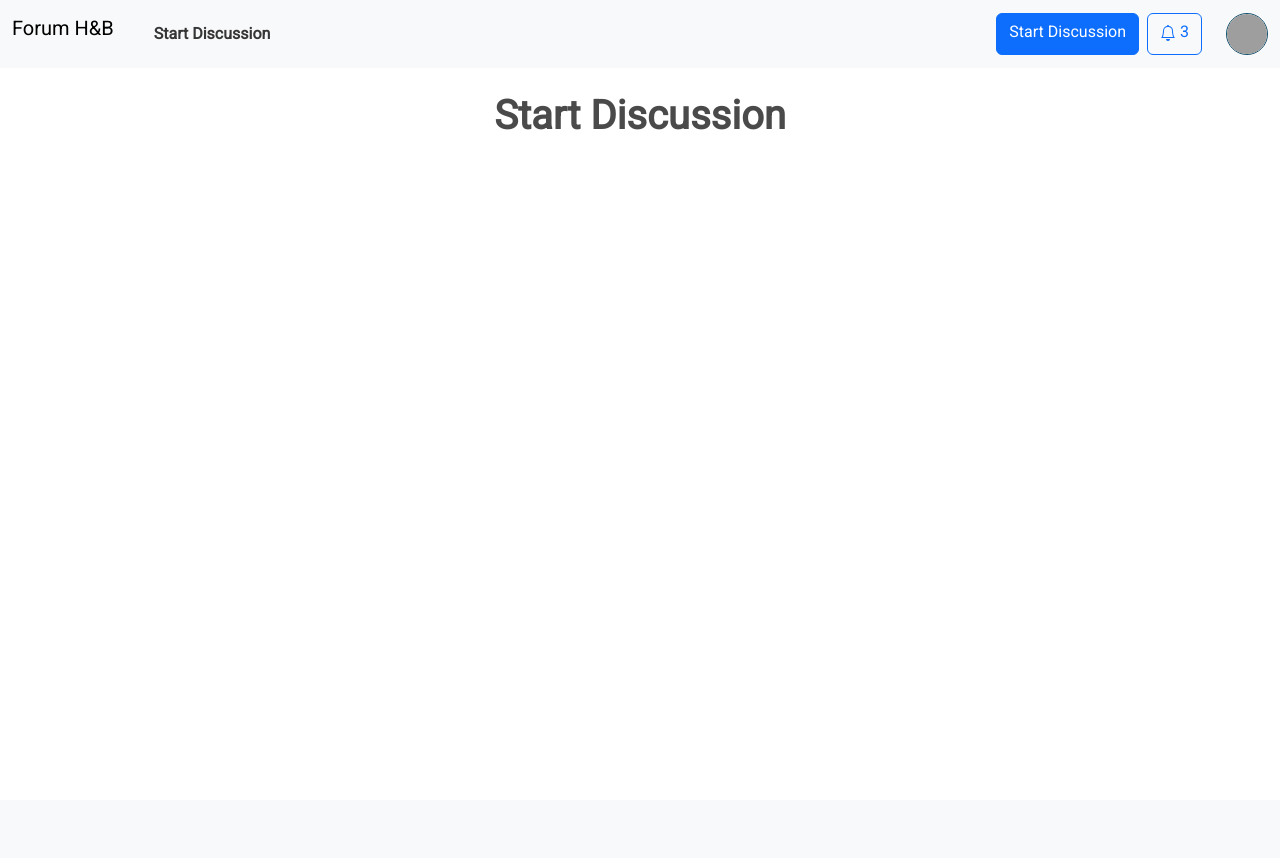
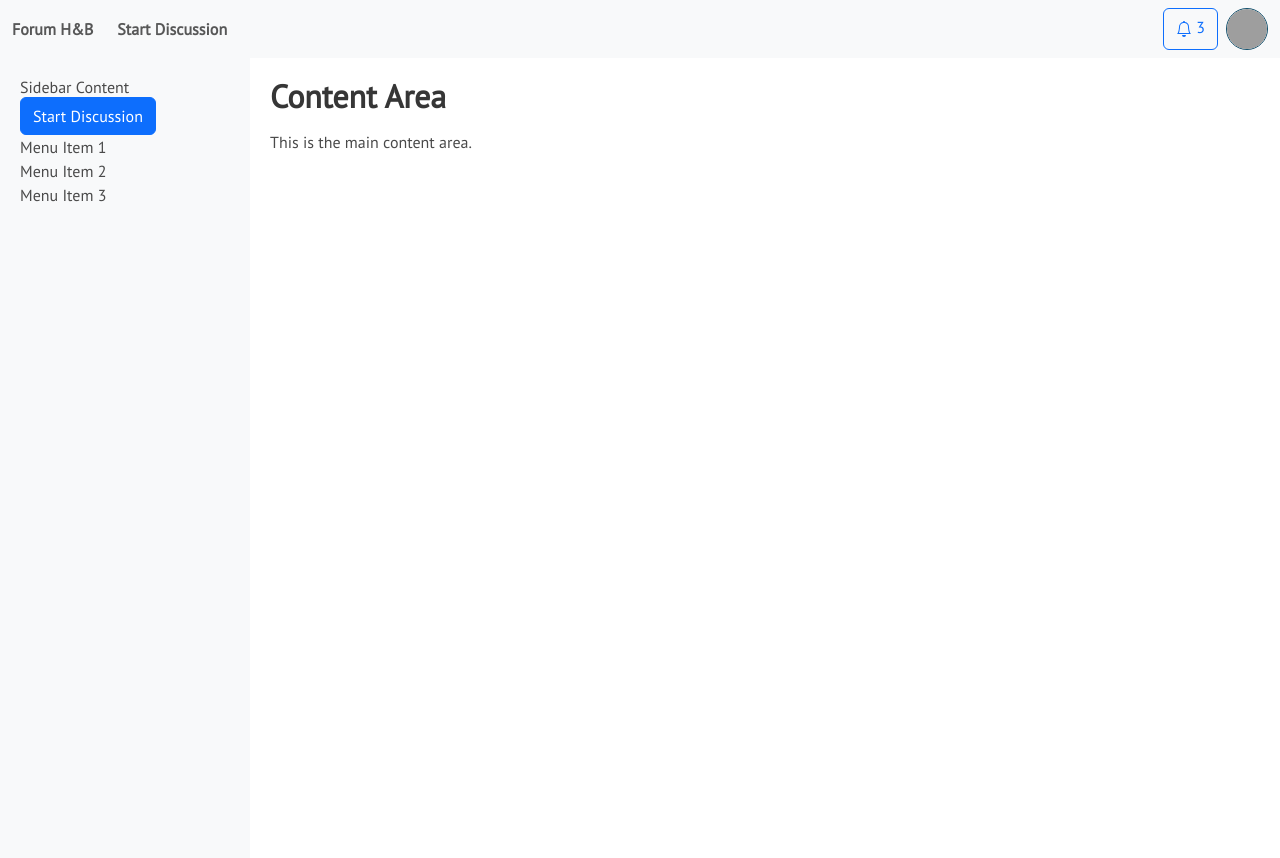
Before and after one commit to naufalrz-qi/ForumDiskusiKesehatandanKecantikan, a Flask app: page /create_post in a window 1280 px wide. Before the commit the page ends 130 px from the top, so only its background shows below. Run offline with Flask 3, Linux system fonts and the light colour scheme; some libraries are stand-ins or nearby versions; grey boxes are pictures that could not be loaded.

Commit message:
Sidebar template dan halaman create post

```diff
--- a/templates/forum_base.html
+++ b/templates/base_after.html
@@ -19,11 +19,30 @@
     rel="stylesheet"
     />
 
-    <link rel="stylesheet" href="{{ url_for('static',filename='mystyle.css') }}">
+    <link rel="stylesheet" href="../static/mystyle.css">
+
     <style>
-        * {
-            font-family: 'Roboto', sans-serif;
-        }
+      /* Styling for sidebar */
+      .sidebar {
+        margin-top: 58px;
+        position: fixed;
+        top: 0;
+        left: 0;
+        height: 100%;
+        width: 250px;
+        background-color: #f8f9fa;
+        padding: 20px;
+        overflow-y: auto;
+      }
+      /* Styling for content area */
+      .content {
+        margin-top: 58px;
+        margin-left: 250px;
+        padding: 20px;
+      }
+      .full-screen {
+        margin-left: 0 !important;
+      }
     </style>
     <!-- Block untuk Title -->
     {% block head %}
@@ -32,25 +51,27 @@
 </head>
 <body>
     <!-- Navbar -->
-    <nav class="navbar navbar-expand-lg bg-body-tertiary">
+    <nav class="navbar navbar-expand-lg bg-body-tertiary is-fixed-top">
         <div class="container-fluid">
-          <a class="navbar-brand" href="#">Forum H&B</a>
-          <button class="navbar-toggler" type="button" data-bs-toggle="collapse" data-bs-target="#navbarNavAltMarkup" aria-controls="navbarNavAltMarkup" aria-expanded="false" aria-label="Toggle navigation">
-            <span class="navbar-toggler-icon"></span>
-          </button>
-          <div class="navbar-text mx-5">
-            <strong>
+          <a class="navbar-text has-text-weight-bold" href="/">
+            Forum H&B</a>
+            <div class="navbar-text mx-5">
+
               {% block title %}
 
               {% endblock %}
-            </strong>
 
           </div>
+
+          <button id="sidebarToggle" onclick="toggle_sidebar()" class="navbar-toggler" type="button">
+            <span class="navbar-toggler-icon"></span>
+          </button>
+
           <div class="collapse navbar-collapse justify-content-end" id="navbarNavAltMarkup">
             <div class="navbar-nav">
-              <a class="btn btn-primary me-2" href="/create_post">Start Discussion</a>
 
-              <a href="#" class="btn btn-outline-primary me-4">
+
+              <a href="#" class="btn btn-outline-primary me-2">
                 <span><svg xmlns="http://www.w3.org/2000/svg" width="16" height="16" fill="currentColor" class="bi bi-bell" viewBox="0 0 16 16">
                   <path d="M8 16a2 2 0 0 0 2-2H6a2 2 0 0 0 2 2zM8 1.918l-.797.161A4.002 4.002 0 0 0 4 6c0 .628-.134 2.197-.459 3.742-.16.767-.376 1.566-.663 2.258h10.244c-.287-.692-.502-1.49-.663-2.258C12.134 8.197 12 6.628 12 6a4.002 4.002 0 0 0-3.203-3.92L8 1.917zM14.22 12c.223.447.481.801.78 1H1c.299-.199.557-.553.78-1C2.68 10.2 3 6.88 3 6c0-2.42 1.72-4.44 4.005-4.901a1 1 0 1 1 1.99 0A5.002 5.002 0 0 1 13 6c0 .88.32 4.2 1.22 6z"/>
                 </svg></span>
@@ -65,6 +86,24 @@
         </div>
       </nav>
     <!-- Block untuk body -->
+
+   <!-- Sidebar -->
+   <div id="sidebar" class="sidebar">
+    <h4>Sidebar Content</h4>
+    <ul>
+      <a class="btn btn-primary me-2" href="/create_post">Start Discussion</a>
+      <li>Menu Item 1</li>
+      <li>Menu Item 2</li>
+      <li>Menu Item 3</li>
+    </ul>
+  </div>
+
+  <!-- Content area -->
+  <div class="content">
+    <h1>Content Area</h1>
+    <p>This is the main content area.</p>
+  </div>
+
     {% block body %}
 
     {% endblock %}
@@ -75,6 +114,15 @@
     <script src="https://cdn.jsdelivr.net/npm/bootstrap@5.3.0/dist/js/bootstrap.bundle.min.js" integrity="sha384-geWF76RCwLtnZ8qwWowPQNguL3RmwHVBC9FhGdlKrxdiJJigb/j/68SIy3Te4Bkz" crossorigin="anonymous"></script>
     <script src="https://ajax.googleapis.com/ajax/libs/jquery/3.4.1/jquery.min.js"></script>
     <script src="https://cdnjs.cloudflare.com/ajax/libs/jquery-cookie/1.4.1/jquery.cookie.js"></script>
+
+    <script>
+    function toggle_sidebar(){
+
+      $('#sidebar').toggleClass('is-hidden-mobile'); // Menambahkan atau menghapus kelas is-hidden-mobile
+      $('.content').toggleClass('full-screen'); // Menambahkan atau menghapus kelas is-hidden-mobile
+
+    }
+      </script>
     <!-- Block untuk script JS -->
     {% block script %}
 
--- a/templates/create_post.html
+++ b/templates/create_post.html
@@ -1,4 +1,4 @@
-{% extends 'forum_base.html' %}
+{% extends 'base_after.html' %}
 {% block head %}
     <title>Start Discussion</title>
 {% endblock %}
@@ -6,5 +6,4 @@
     <p class="has-text-weight-bold">Start Discussion</p>
 {% endblock %}
 {% block body %}
-    <p class="h1 has-text-weight-bold d-flex justify-content-center my-5"> Start Discussion </p>
 {% endblock %}
```
Also changed, not shown: static/logo.png (added).
